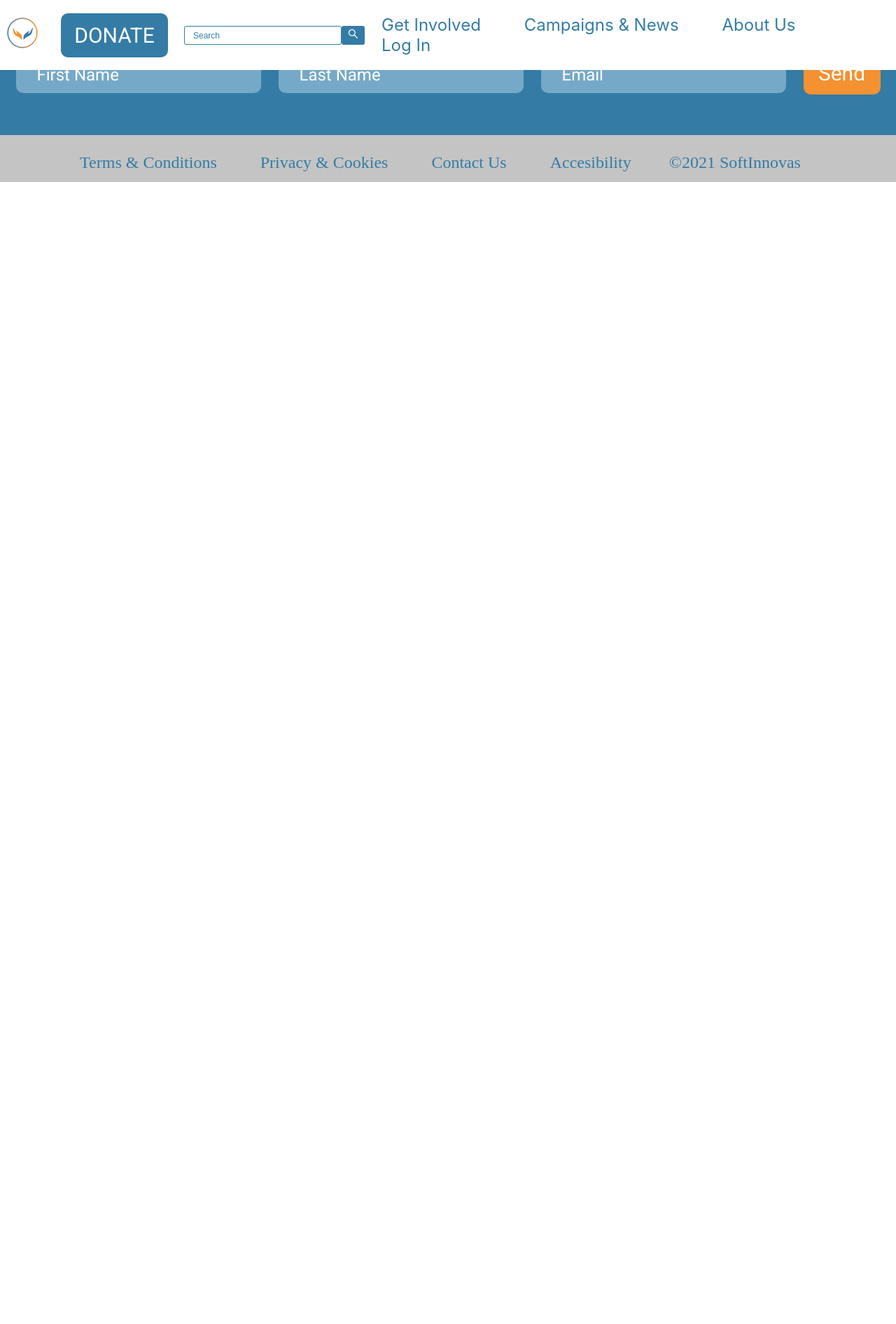
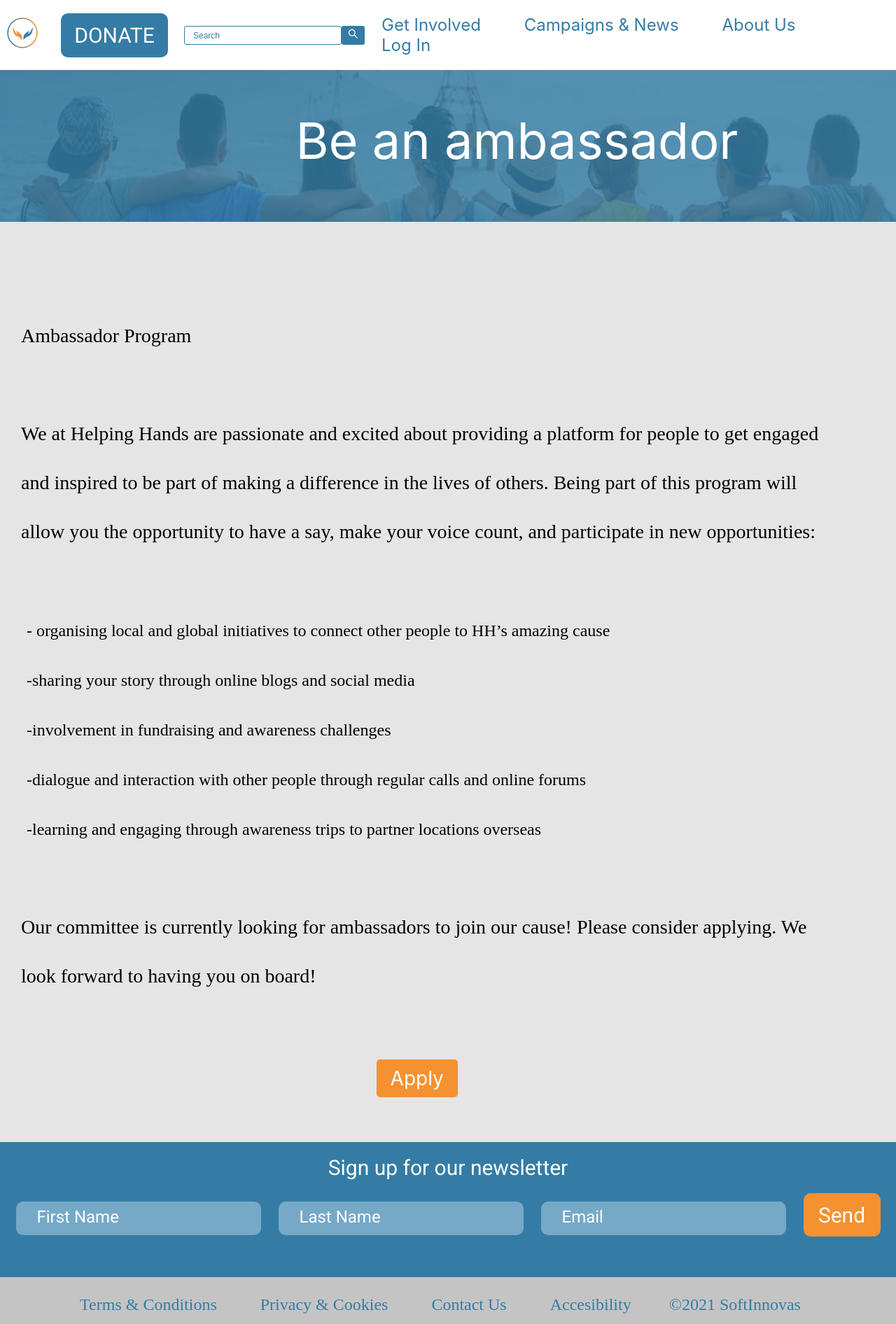
Before and after one commit to Dilekcn/charity, a React (Create React App) app: page /getinvolved/beanambassador in a window 1280 px wide. Shown: the whole page at 70% size. Before the commit the page ends 800 px from the top, so only its background shows below. Built offline with nearby package versions, Linux system fonts and the light colour scheme.

Commit message:
be an ambassador finished.

```diff
--- a/src/components/App/App.js
+++ b/src/components/App/App.js
@@ -17,6 +17,7 @@ import GetInvolved from '../GetInvolved/GetInvolved';
 import DonateGoods from '../GetInvolved/DonateGoods/DonateGoods';
 import GiftCard from '../GetInvolved/DonateGiftCard/GiftCard';
 import DonateGoodsForm from '../GetInvolved/DonateGoods/DonateGoodsForm';
+import Ambassador from '../GetInvolved/BeAnAmbassador/Ambassador';
 
 export default function App() {
 	const [isLoggedIn, setIsLoggedIn] = useState(false);
@@ -76,6 +77,11 @@ export default function App() {
 						path="/getinvolved/donate-with-gift-card"
 						component={GiftCard}
 					/>
+					<Route
+						exact
+						path="/getinvolved/beanambassador"
+						component={Ambassador}
+					/>
 				</Switch>
 
 				<Footer />
--- /dev/null
+++ b/src/components/GetInvolved/BeAnAmbassador/Ambassador.css
@@ -0,0 +1,80 @@
+.donate-goods {
+  justify-content: center;
+}
+
+.donate-goods-container {
+  position: relative;
+}
+
+.donate-goods-image {
+  display: block;
+  width: 100%;
+  height: 317px;
+}
+
+.donate-goods-overlay {
+  position: absolute;
+  bottom: 0;
+  background: rgba(52, 124, 165, 0.84);
+  width: 100%;
+  transition: 0.5s ease;
+  /* opacity:0; */
+  color: white;
+  /* font-size: 20px; */
+  /* padding: 20px; */
+  text-align: center;
+  height: 317px;
+  opacity: 1;
+}
+
+.donate-goods-text {
+  position: absolute;
+  top: 50%;
+  /* margin-left: 30%; */
+  font-style: normal;
+  font-weight: normal;
+  font-size: 72px;
+  line-height: 84px;
+  color: #ffffff;
+}
+
+.contentAmb {
+  display: grid;
+  align-content: center;
+  height: 100%;
+  width: 100%;
+  background: #e5e5e5;
+  margin-left: auto;
+  margin-right: auto;
+}
+
+.contentAmb1-p {
+  margin-top: 10%;
+  margin-left: +30px;
+  font-family: Prociono;
+  font-style: normal;
+  font-weight: normal;
+  font-size: 28px;
+  line-height: 70px;
+  width: 90%;
+  text-align: left;
+}
+
+.contentAmb1-p li {
+  color: black;
+  font-size: 24px;
+}
+
+.apply-btn-Amb {
+  margin-top: 5%;
+  margin-left: 42%;
+  margin-bottom: 5%;
+  border-radius: 5px;
+  border: none;
+  background: #f49131;
+  color: #fff;
+  padding: 10px;
+  padding-right: 20px;
+  padding-left: 20px;
+  font-size: 28px;
+}
--- /dev/null
+++ b/src/components/GetInvolved/BeAnAmbassador/Ambassador.js
@@ -0,0 +1,53 @@
+import React, {useEffect} from 'react';
+import imageHeader from '../DonateGoods/Rectangle 26.png';
+import "./Ambassador.css";
+import { Link } from 'react-router-dom';
+
+const Ambassador = () => {
+  useEffect(() => {
+		window.scroll(0, 0);
+	}, []);
+  return (
+    <div className="donate-goods">
+      <div className="donate-goods-container">
+				<img
+					src={imageHeader}
+					alt="Avatar"
+					className="donate-goods-image"
+				/>
+				<div className="donate-goods-overlay">
+					<h1 className="donate-goods-text">Be an ambassador</h1>
+				</div>
+			</div>
+      <div className="contentAmb">
+        <p className="contentAmb1-p">
+         <p>Ambassador Program</p>
+    <br/>
+        <p>We at Helping Hands are passionate and excited about providing a platform for people to get engaged and inspired to be part of making a difference in the lives of others. Being part of this program will allow you the opportunity to have a say, make your voice count, and participate in new opportunities:</p>
+        <br/>
+        <ul>
+          <li>- organising local and global initiatives to connect other people to HH’s amazing cause</li>
+          <li>-sharing your story through online blogs and social media</li> <br/>
+          <li>-involvement in fundraising and awareness challenges</li>
+          <li>-dialogue and interaction with other  people through regular calls and online forums</li>
+          <li>-learning and engaging through awareness trips to partner locations overseas</li>
+        </ul>
+      <br/>
+      <p>Our committee is currently looking for ambassadors to join our cause! Please consider applying. We look forward to having you on board!</p>
+       </p>
+       <br/>
+       <div>
+					<Link
+						to="/getinvolved/donategoods-form"
+						className="apply-btn-Amb"
+					>
+						Apply
+					</Link>
+				</div>
+      </div>
+
+    </div>
+  )
+}
+
+export default Ambassador;
--- a/src/components/GetInvolved/GetInvolved.js
+++ b/src/components/GetInvolved/GetInvolved.js
@@ -37,7 +37,9 @@ const GetInvolved = () => {
 
                 <div className="getInvolved_image">
                     <div className="getInvolved_image_img">
+                    <Link to='/getinvolved/beanambassador' className="getInvolved_image_img">
                         <span className="donate_good"> Be an ambassador</span>
+                    </Link>
                     </div>
                 </div>
 
```
Also changed, not shown: 1 other file (tests, documents, lock files or other folders).
